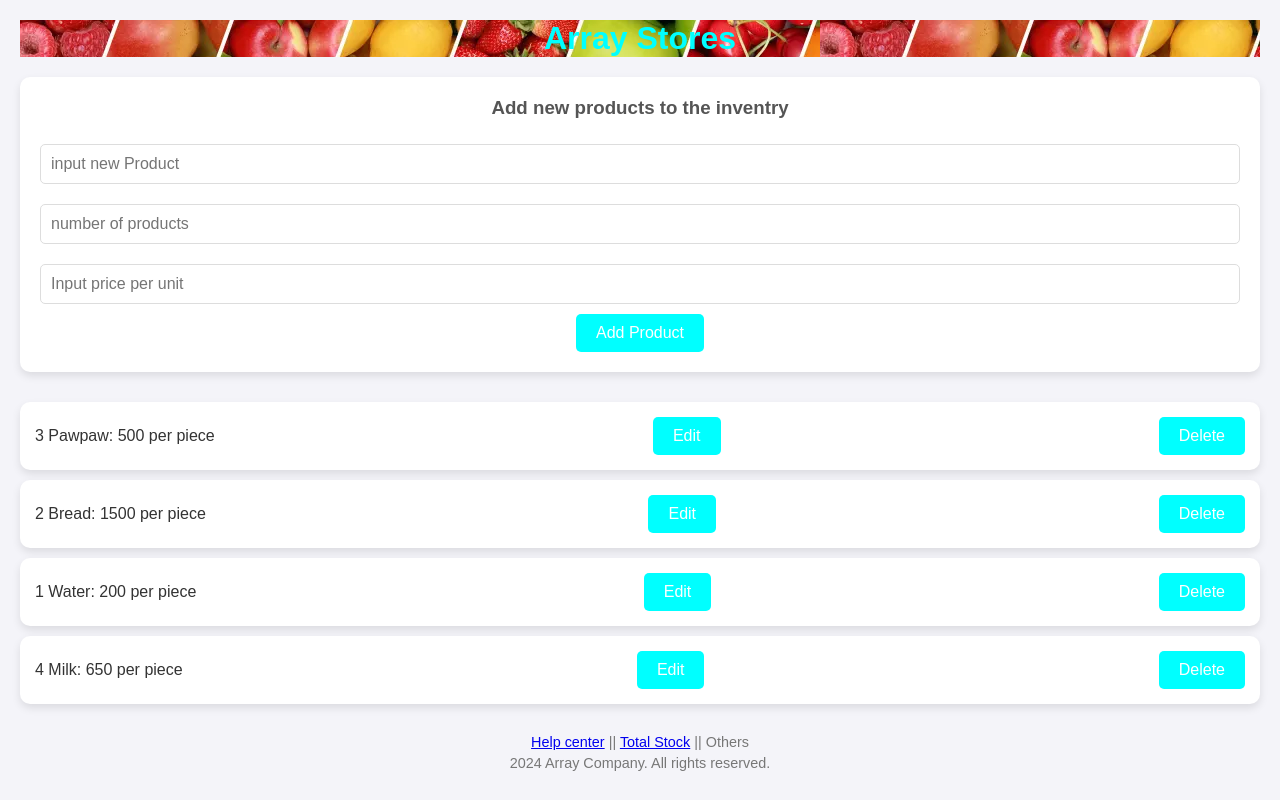
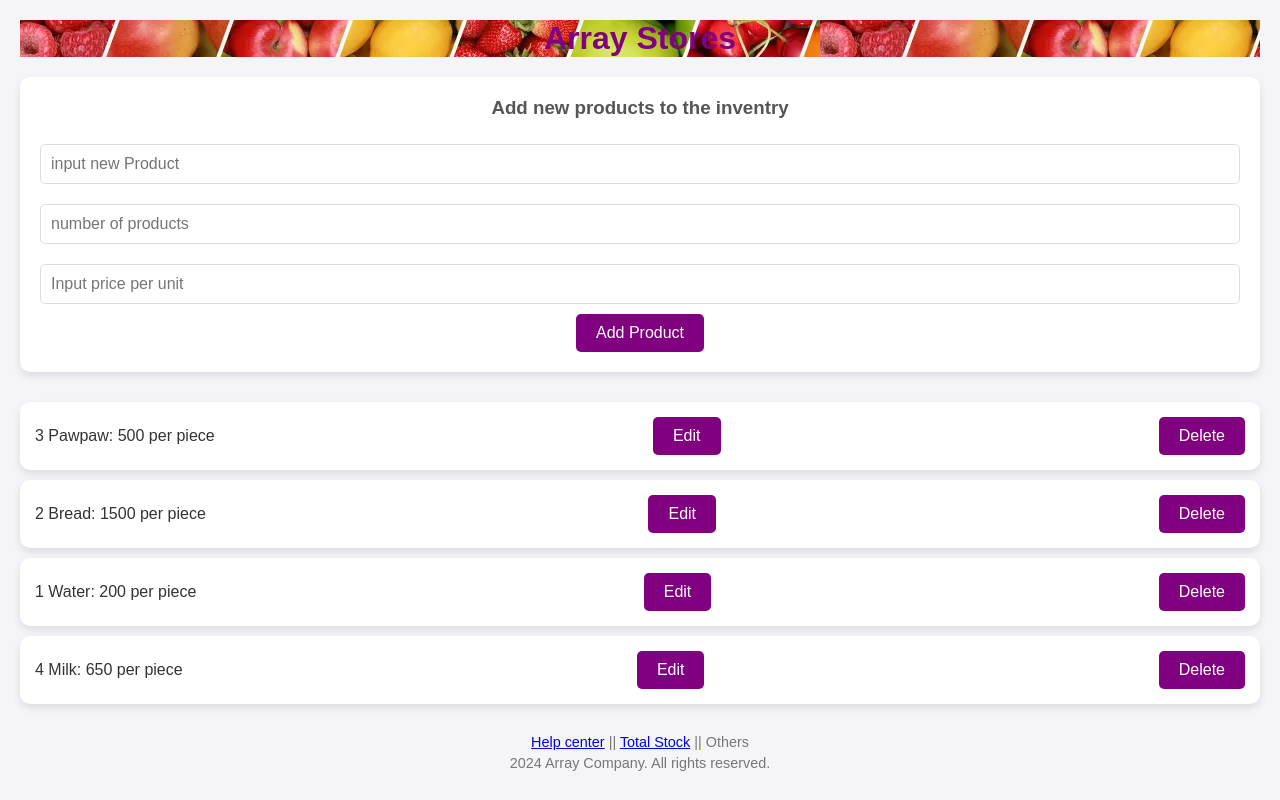
Before and after one commit to Niwani/Inventory_, a plain HTML site: page Array.html in a window 1280 px wide. Drawn offline with Linux system fonts and the light colour scheme.

Commit message:
changed colour to purple and readme

```diff
--- a/styles.css
+++ b/styles.css
@@ -19,7 +19,7 @@ body {
 
 h2 {
     font-size: 2rem;
-    color: aqua;
+    color: purple;
     margin-bottom: 20px;
     background-image: url(assets/fruits-fruit-food-collection-background-banner-orange-apple-appl-apples-lemon-berries-cherries-101720302.webp);
 }
@@ -54,7 +54,7 @@ button {
     border: none;
     border-radius: 5px;
     cursor: pointer;
-    background-color: aqua;
+    background-color: purple;
     color: white;
     font-size: 1rem;
     transition: background-color 0.3s ease;
```
Also changed, not shown: 1 other file.
